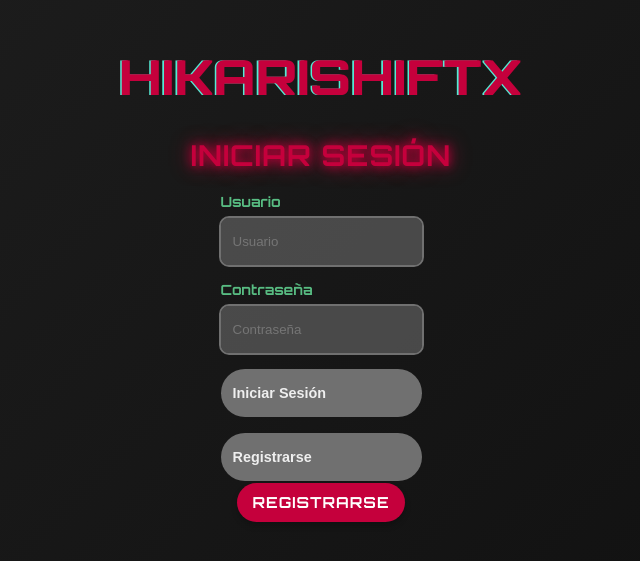
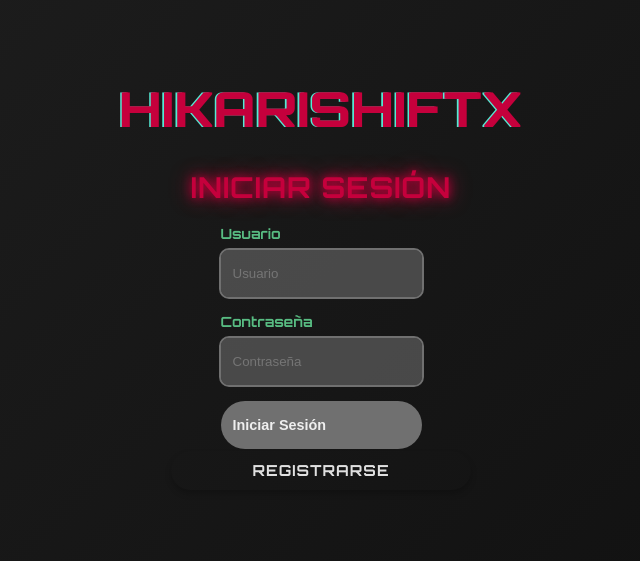
Before and after one commit to CesarGoto1/App, a React (Vite) app: page / in a window 1280 px wide. Shown: the part 115-676 px from the top of the page, without its empty margins (319-959 px from the left). Built offline with nearby package versions, Linux system fonts and the light colour scheme.

Commit message:
New Login

```diff
--- a/src/components/Login.jsx
+++ b/src/components/Login.jsx
@@ -1,8 +1,9 @@
+// Login.jsx
 import React, { useState } from 'react';
 import { motion } from 'framer-motion';
 import './Login.css';
 
-const Login = ({ onLoginSuccess, onSwitchToRegister }) => {
+const Login = ({ onLoginSuccess }) => {
   const [email, setEmail] = useState('');
   const [password, setPassword] = useState('');
 
@@ -18,6 +19,7 @@ const Login = ({ onLoginSuccess, onSwitchToRegister }) => {
     const data = await response.json();
 
     if (data.success) {
+      // Almacena el user_id en localStorage para que App.jsx lo recupere
       localStorage.setItem("userId", data.user_id);
       onLoginSuccess(data.user_id);
     } else {
@@ -74,16 +76,6 @@ const Login = ({ onLoginSuccess, onSwitchToRegister }) => {
         >
           Iniciar Sesión
         </motion.button>
-        <motion.button
-          type="button"
-          className="switch"
-          onClick={onSwitchToRegister}
-          whileHover={{ scale: 1.1 }}
-          whileTap={{ scale: 0.95 }}
-          transition={{ type: 'spring', stiffness: 300 }}
-        >
-          Registrarse
-        </motion.button>
       </motion.form>
     </motion.div>
   );
--- a/src/components/Register.jsx
+++ b/src/components/Register.jsx
@@ -2,7 +2,7 @@ import React, { useState } from 'react';
 import { motion } from 'framer-motion';
 import './Register.css';
 
-const Register = ({ onRegisterSuccess, onSwitchToLogin }) => {
+const Register = ({ onRegisterSuccess }) => {
   const [email, setEmail] = useState('');
   const [password, setPassword] = useState('');
 
@@ -73,16 +73,6 @@ const Register = ({ onRegisterSuccess, onSwitchToLogin }) => {
         >
           Registrarse
         </motion.button>
-        <motion.button
-          type="button"
-          className="switch"
-          onClick={onSwitchToLogin}
-          whileHover={{ scale: 1.1 }}
-          whileTap={{ scale: 0.95 }}
-          transition={{ type: 'spring', stiffness: 300 }}
-        >
-          Iniciar Sesión
-        </motion.button>
       </motion.form>
     </motion.div>
   );
--- a/src/index.css
+++ b/src/index.css
@@ -101,31 +101,26 @@ h2 {
   align-items: center;
   justify-content: center;
   gap: 10px;
-  /* Espaciado entre icono y texto */
   padding: 10px 15px;
-  /* Ajuste de tamaño de botones */
   font-size: 0.95rem;
-  /* Ajuste de tamaño de fuente */
   font-weight: bold;
   border: none;
   border-radius: 20px;
-  background: #c5003c;
-  /* Rojo cálido */
-  color: #fff;
+  background: var(--bg-dark);
+  color: var(--bg-light);
   cursor: pointer;
-  transition: background-color 0.3s ease, transform 0.2s ease;
+  transition: all 300ms;
   box-shadow: 0 4px 6px rgba(0, 0, 0, 0.2);
   letter-spacing: 1px;
   text-transform: uppercase;
-  width: auto;
-  /* Ancho fijo para todos los botones */
+  width: 100%;
+  max-width: 300px;
   margin: 2px auto;
-  /* Centra los botones */
 }
 
 .toggle-button:hover {
-  background-color: #880425;
-  /* Rojo oscuro */
+  background-color: var(--clr);
+  color: var(--bg-dark);
   transform: scale(1.05);
   box-shadow: 0 6px 10px rgba(0, 0, 0, 0.3);
 }
```
Also changed, not shown: src/components/Login.css (indentation only), src/components/Register.css (indentation only).
